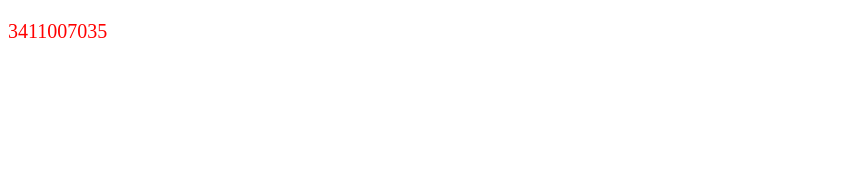
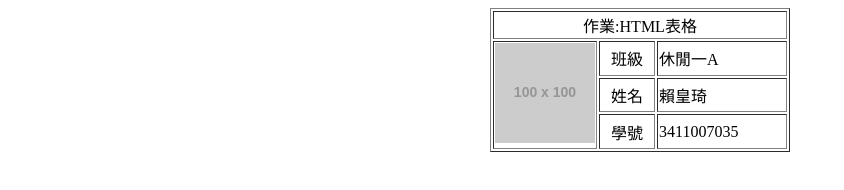
Before and after one commit to Carlos9045/3411007035, a plain HTML site: page index.html in a window 1280 px wide. Shown: the whole page, without its empty margins (0-844 px from the left). Drawn offline with Linux system fonts and the light colour scheme; placeholder pictures from the web are drawn by us.

Commit message:
Update index.html

```diff
--- a/index.html
+++ b/index.html
@@ -5,19 +5,25 @@
     <meta http-equiv="X-UA-Compatible" content="IE=edge">
     <meta name="viewport" content="width=device-width, initial-scale=1.0">
     <title>Document</title>
-    <style>
-        p{
-         color:red;
-         font-size: 20px;
-         }
-    </style>
 </head>
 <body>
-    <P id="p1">3411007035</P>
+    <table align="center" border="1" width="300" height="100">
+   <tr>
+       <td colspan="3" align="center">作業:HTML表格</td>
+   </tr>
+    <tr>
+       <td rowspan="3" width="100"><img src="https://fakeimg.pl/100x100/001122"> </td>
+       <td align="center">班級</td>
+       <td>休閒一A</td>
+    </tr>
+    <tr>
+       <td align="center">姓名</td>
+       <td>賴皇琦</td>
+   </tr>
+    <tr>
+       <td align="center">學號</td>
+       <td>3411007035</td>
+   </tr>
+    </table>
 </body>
-<script>
-     document.getElementById("p1").onclick=function(){
-         alert("賴皇琦");
-    };
-</script>
 </html>
```
